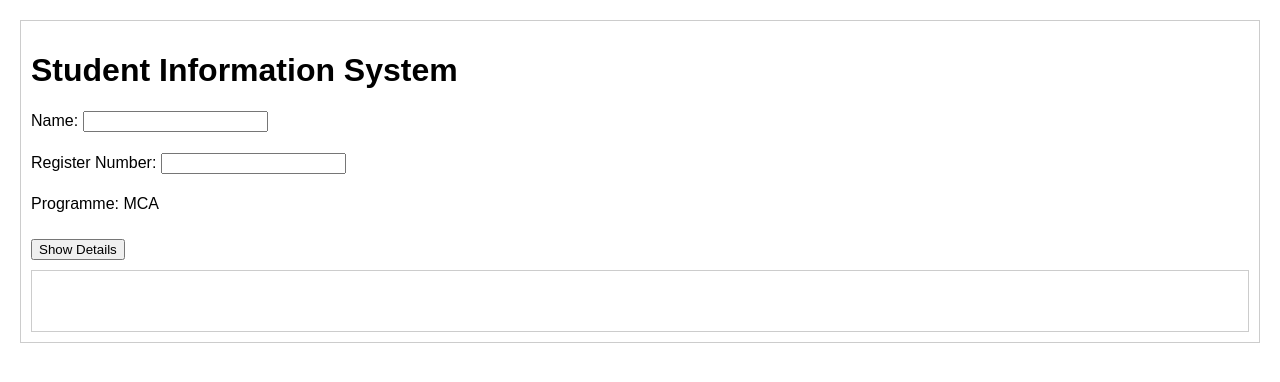
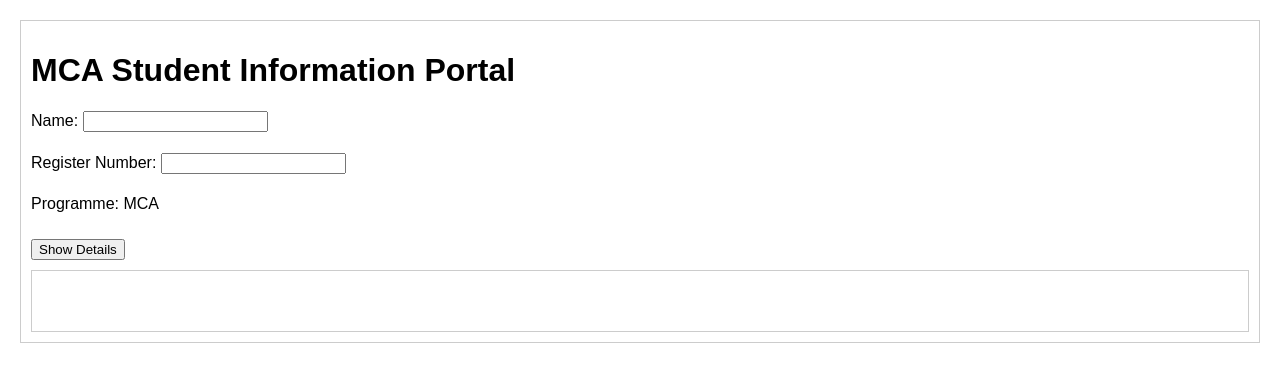
Before and after one commit to ads-gpt/devops, a plain HTML site: page index.html in a window 1280 px wide. Drawn offline with Linux system fonts and the light colour scheme.

Commit message:
Update application title

```diff
--- a/index.html
+++ b/index.html
@@ -8,7 +8,7 @@
 </head>
 <body>
   <div class="card">
-    <h1>Student Information System</h1>
+    <h1>MCA Student Information Portal</h1>
 
     <p>
       <label for="name">Name:</label>
```
